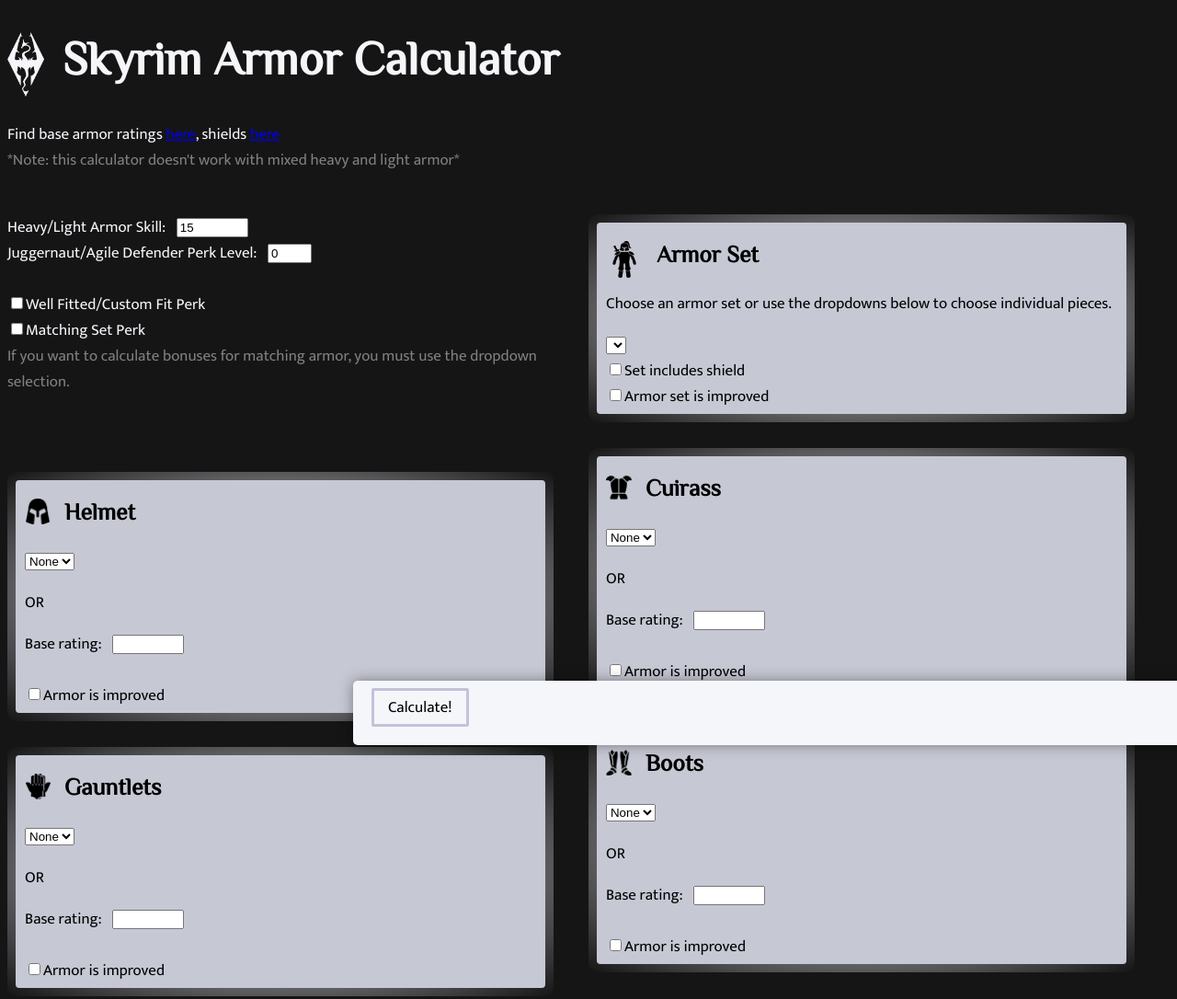
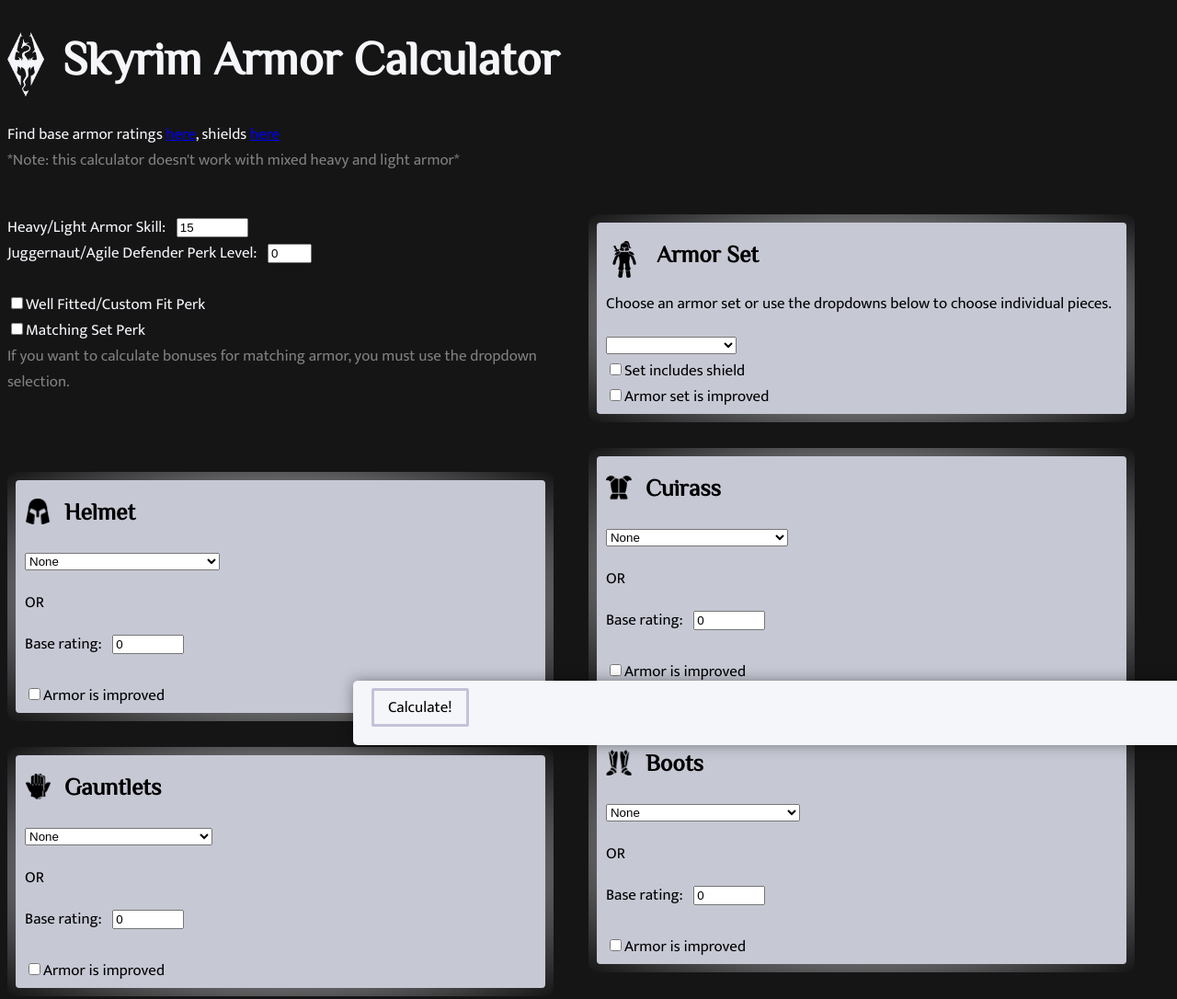
Before and after one commit to owalker10/skyrim-armor-calculator, a plain HTML site: page index.html in a window 1280 px wide. Shown: the top 1086 px of the page at 92% size. Drawn offline with nearby package versions, Linux system fonts and the light colour scheme; no server answers.

Commit message:
fix JSON (fetch from repo)

```diff
--- a/index.html
+++ b/index.html
@@ -438,7 +438,7 @@ Supports all functionality of smithing improvements and all armor perk bonuses.
         /* get the list of armors and rating from a JSON URL and update the armor rating fields to reflect the
          armor rating of the displayed element on the select dropdowns */
         let pieces = ['helmets','gauntlets','shields','cuirasses','boots']
-        $.getJSON('https://api.jsonbin.io/b/5f0c7e5ba62f9b4b276437e2', (data) => armor=data)
+        $.getJSON('./base_ratings.json', (data) => armor=data)
         .then(()=> {
             let selects = $('.armorSelect')
             for (let i = 0; i<pieces.length;i++) // sort armor from each category by name and add to dropdown
```
Also changed, not shown: base_ratings.json (line endings or trailing spaces).
